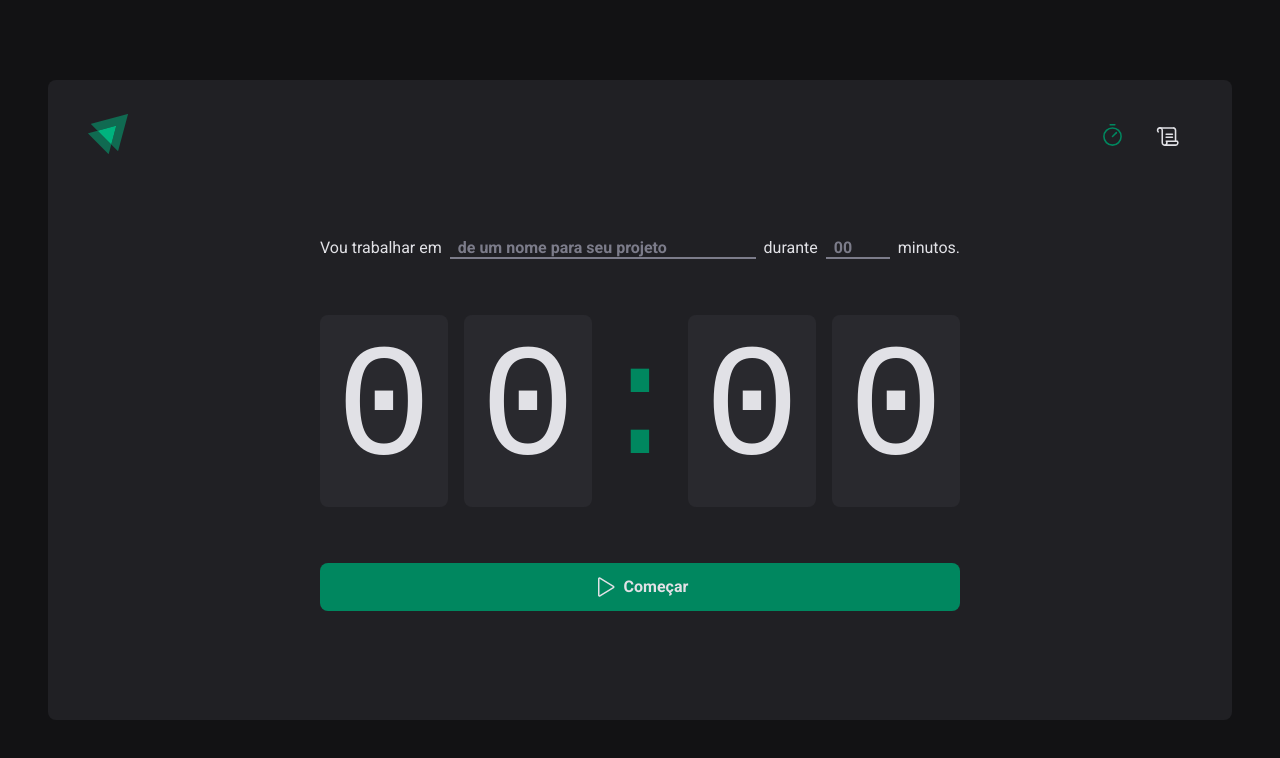
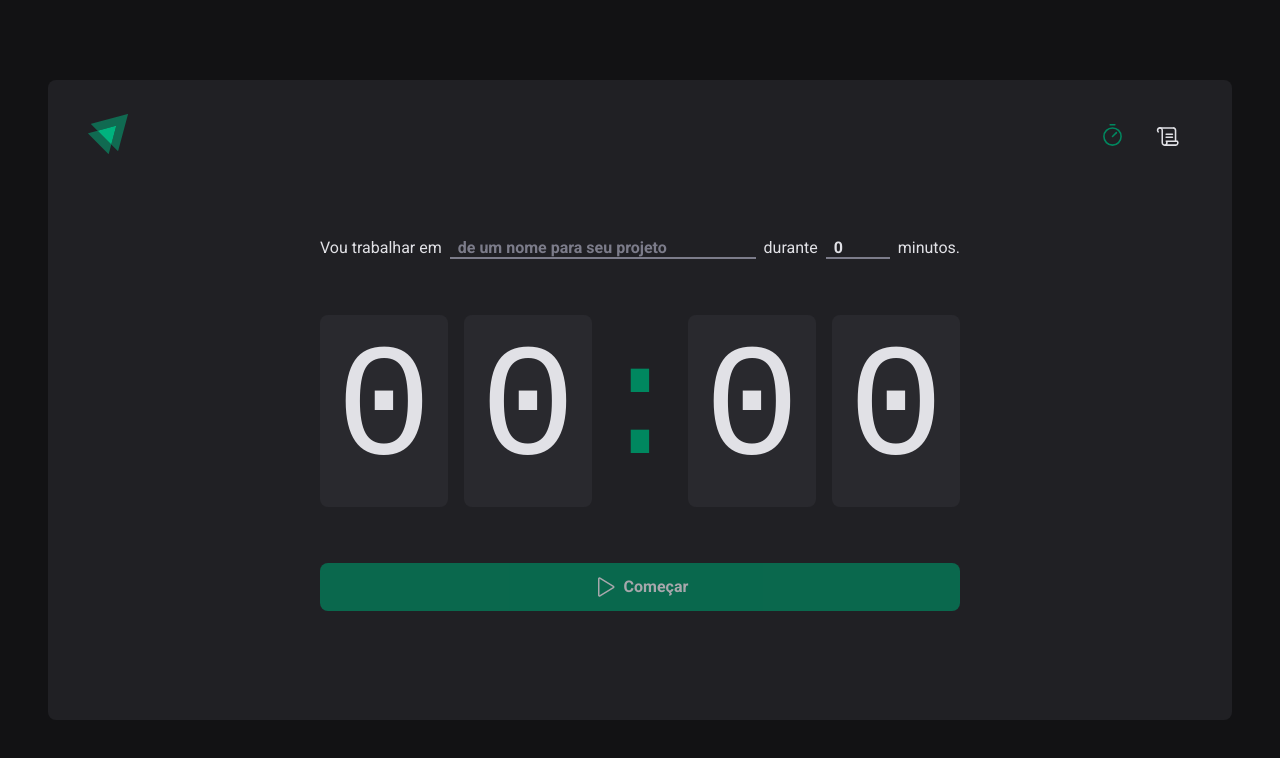
Before and after one commit to leometzker/Ignite, a React (Vite) app in the folder Aulas/02_Iginite_Timer/: page / in a window 1280 px wide. Shown: the top 758 px of the page. Built offline with nearby package versions, Linux system fonts and the light colour scheme.

Commit message:
countdown done

```diff
--- a/Aulas/02_Iginite_Timer/package.json
+++ b/Aulas/02_Iginite_Timer/package.json
@@ -10,11 +10,15 @@
     "lint": "eslint src --ext .ts,.tsx --fix"
   },
   "dependencies": {
+    "@hookform/resolvers": "^2.9.9",
+    "date-fns": "^2.29.3",
     "phosphor-react": "^1.4.1",
     "react": "^18.2.0",
     "react-dom": "^18.2.0",
+    "react-hook-form": "^7.37.0",
     "react-router-dom": "^6.4.2",
-    "styled-components": "^5.3.6"
+    "styled-components": "^5.3.6",
+    "zod": "^3.19.1"
   },
   "devDependencies": {
     "@rocketseat/eslint-config": "^1.1.3",
--- a/Aulas/02_Iginite_Timer/src/pages/DefaultLayout/Styles.ts
+++ b/Aulas/02_Iginite_Timer/src/pages/DefaultLayout/Styles.ts
@@ -9,4 +9,7 @@ export const LayoutContainer  = styled.div`
   display: flex;
   flex-direction: column;
   background-color: ${prpos => prpos.theme["gray-800"]};
+
+  overflow: auto;
+  min-height: 35rem;
 `
--- a/Aulas/02_Iginite_Timer/src/pages/History/styles.ts
+++ b/Aulas/02_Iginite_Timer/src/pages/History/styles.ts
@@ -3,7 +3,9 @@ import styled from "styled-components";
 export const HistoryContainer = styled.main`
   display: flex;
   flex-direction: column;
-  flex: 1;
+  /* flex: 1; */
+  height: calc(100vh - 17rem);
+  min-height: 25rem;
   padding: 3.5rem;
 
   h1 {
--- a/Aulas/02_Iginite_Timer/src/pages/Home/index.tsx
+++ b/Aulas/02_Iginite_Timer/src/pages/Home/index.tsx
@@ -1,10 +1,90 @@
 import { Play } from "phosphor-react";
-import { CountContainer, CountdownButton, FormContainer, HomeContainer, MinutesAmountInput, Separator, TaskInput } from "./styles";
+import { useForm } from "react-hook-form"
+import { useEffect, useState } from "react";
+
+import { CountContainer, CountdownButton, FormContainer, HomeContainer,
+  MinutesAmountInput, Separator, TaskInput } from "./styles";
+
+import { zodResolver } from "@hookform/resolvers/zod"
+import * as zod from "zod"
+import { differenceInSeconds } from "date-fns";
+
+
+const newCicleFormValidationSchema = zod.object ({
+  task: zod.string().min(1,'Informe a tarefa'),
+  minutesAmount: zod.number().min(5).max(60)
+})
+
+type newCicleFormData = zod.infer<typeof newCicleFormValidationSchema>
+
+
+interface Cycle {
+  id: string,
+  task: string,
+  minutesAmount: number,
+  startDate: Date
+}
 
 export function Home() {
+
+  const [cycles, setCycles] = useState<Cycle[]>([])
+  const [activeCycleId, setActiveCycleId] = useState<string | null>(null)
+  const [amountSecondsPassed, setAmountSecondsPassed] = useState(0)
+
+
+  const { register, handleSubmit, watch, reset} = useForm<newCicleFormData>({
+    resolver: zodResolver(newCicleFormValidationSchema),
+    defaultValues: {
+      task: '',
+      minutesAmount: 0
+    }
+    // register recebe o nome do input e retorna os metodos do mesmo
+    // handleSubmit função de handle -> recebe a nossa função handle como parametro
+    // watch => observa o conteude de determinado campo
+  })
+
+  function handleCreateNewCicle (data: newCicleFormData) {
+    const newCycle: Cycle = {
+      id: String(new Date().getTime()),
+      task: data.task,
+      minutesAmount: data.minutesAmount,
+      startDate: new Date()
+    }
+
+    setActiveCycleId(newCycle.id)
+
+    // usar arrow function quando um estado depende do valor anterior do mesmo
+    setCycles(state => [...state, newCycle])
+
+    reset()
+  }
+
+  const activeCycle  = cycles.find((c) => c.id == activeCycleId)
+
+  useEffect(() => {
+    if ( activeCycle ) {
+      setInterval(() => {
+        setAmountSecondsPassed(differenceInSeconds(new Date(), activeCycle.startDate))
+      }, 1000)
+    }
+  }, [activeCycle])
+
+
+  const totalSeconds = activeCycle ? activeCycle.minutesAmount * 60 : 0
+  const currentSeconds = activeCycle ? totalSeconds - amountSecondsPassed : 0
+
+  const minutesAmount = Math.floor(currentSeconds/60)
+  const secondsAmount = currentSeconds % 60
+
+  const minutes = String(minutesAmount).padStart(2,'0')
+  const seconds = String(secondsAmount).padStart(2,'0')
+
+  const task = watch('task')
+  const isSubmitDisabled = !task
+
   return (
     <HomeContainer>
-      <form action="">
+      <form onSubmit={handleSubmit(handleCreateNewCicle)} action="">
         <FormContainer>
           < label htmlFor="task">Vou trabalhar em
           </label>
@@ -13,6 +93,7 @@ export function Home() {
             id="task"
             placeholder="de um nome para seu projeto"
             list="task-list"
+            {...register('task')}
           />
 
           <datalist id='task-list' >
@@ -24,28 +105,29 @@ export function Home() {
           </datalist>
 
 
-          <label htmlFor="minutsAmount">durante</label>
+          <label htmlFor="minutesAmount">durante</label>
           <MinutesAmountInput
             type="number"
-            id="minutsAmount"
+            id="minutesAmount"
             placeholder="00"
             step= {5}
             max= {60}
             min= {5}
+            {...register('minutesAmount', {valueAsNumber: true})}
           />
 
           <span>minutos.</span>
         </FormContainer>
 
         <CountContainer>
-          <span>0</span>
-          <span>0</span>
+          <span>{minutes[0]} </span>
+          <span>{minutes[1]}</span>
           <Separator>:</Separator>
-          <span>0</span>
-          <span>0</span>
+          <span>{seconds[0]}</span>
+          <span>{seconds[1]}</span>
         </CountContainer>
 
-        <CountdownButton type="submit">
+        <CountdownButton disabled={isSubmitDisabled} type="submit">
           <Play size= {24}/>
           Começar
         </CountdownButton>
```
Also changed, not shown: 1 other file (tests, documents, lock files or other folders).
